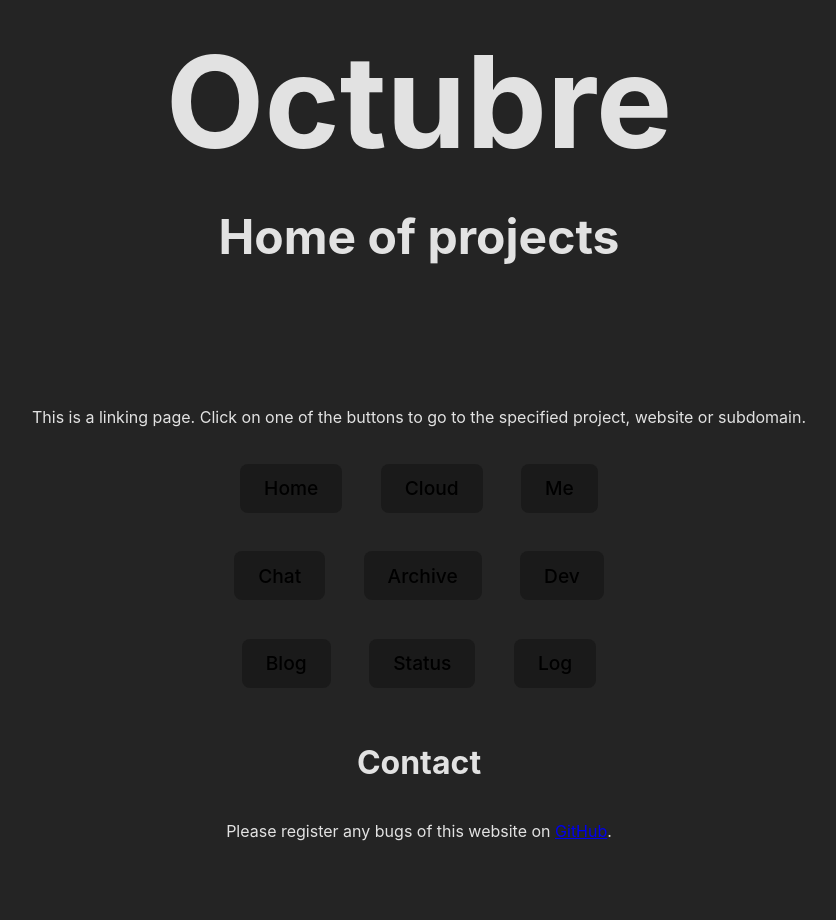
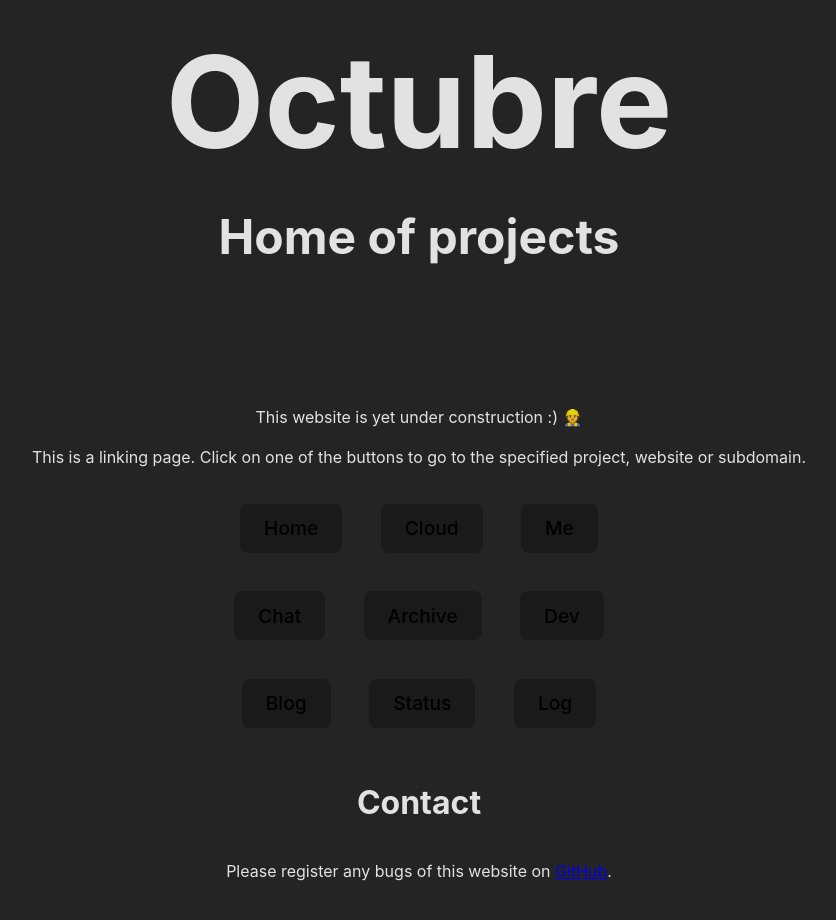
Before and after one commit to JeCheeseSmith/Octubre, a React (Vite) app: page / in a window 1280 px wide. Shown: the top 920 px of the page, without its empty margins (221-1057 px from the left). Before the commit the page ends 891 px from the top, so only its background shows below. Built offline with nearby package versions, Linux system fonts and the light colour scheme.

Commit message:
Added construction notice

```diff
--- a/src/app.jsx
+++ b/src/app.jsx
@@ -6,6 +6,8 @@ function App() {
       <>
           <h1>Octubre</h1>
           <h2>Home of projects</h2>
+
+          <p> This website is yet under construction :) 👷 </p>
 
           <p>
               This is a linking page. Click on one of the buttons to go to the specified project, website or subdomain.
```
